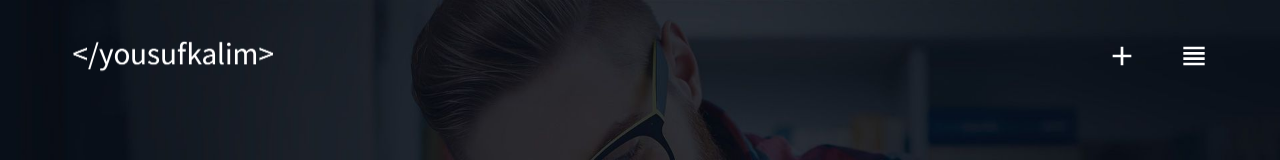
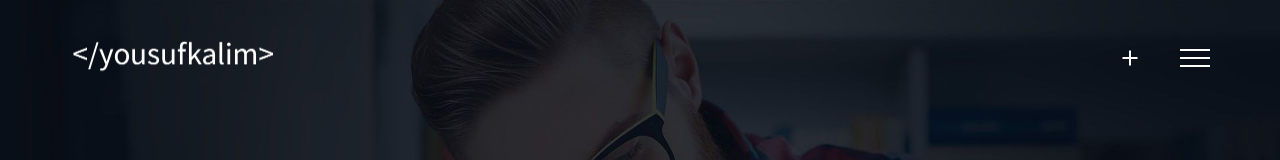
Before and after one commit to yousufkalim/portfolio-react, a React (Create React App) app: page / in a window 1280 px wide. Shown: the top 160 px of the page. Built offline with nearby package versions, Linux system fonts and the light colour scheme.

Commit message:
Work Section completed & Improved UI

```diff
--- a/package.json
+++ b/package.json
@@ -3,8 +3,6 @@
   "version": "0.1.0",
   "private": true,
   "dependencies": {
-    "@material-ui/core": "^4.11.0",
-    "@material-ui/icons": "^4.9.1",
     "@testing-library/jest-dom": "^5.11.6",
     "@testing-library/react": "^11.2.2",
     "@testing-library/user-event": "^12.2.2",
--- a/src/Style/About.css
+++ b/src/Style/About.css
@@ -1,6 +1,6 @@
 /* Section */
 .about {
-	padding: 160px 0 200px 0;
+	padding: 160px 0 260px 0;
 	background-color: #20232c;
 	position: relative;
 }
--- a/src/Style/Header.css
+++ b/src/Style/Header.css
@@ -1,9 +1,11 @@
+/* Main Container */
 header {
 	width: 100%;
 	height: 100vh;
 	position: relative;
 }
 
+/* Header Container */
 .header-container {
 	background-image: url("../images/Home/man-full.jpg");
 	width: 100%;
--- a/src/Style/Nav.css
+++ b/src/Style/Nav.css
@@ -14,6 +14,7 @@ nav {
 .scroll {
 	padding-top: 10px;
 	background-color: #20232c;
+	border-bottom: 1px solid #1d1f27;
 }
 
 /* Logo */
@@ -25,17 +26,43 @@ nav {
 
 /* Icons */
 .nav-icons-container {
+	margin-right: 20px;
 	display: flex;
 	align-items: center;
 }
 
-.nav-icons-container .MuiSvgIcon-root {
-	font-size: 2rem;
+/* Add Icon */
+.nav-add-icon {
+	margin: 0 50px;
+	position: relative;
 }
 
-.nav-add-icon,
-.nav-view-icon {
-	color: white;
-	margin: 0 20px;
+.nav-toggle-plus {
+	position: absolute;
+	top: 50%;
+	left: 50%;
+	transform: translate(-50%, -50%);
 	cursor: pointer;
+	border: 1px solid white;
+	height: 15px;
+	width: 2px;
 }
+
+.nav-toggle-minus {
+	position: absolute;
+	top: 50%;
+	left: 50%;
+	transform: translate(-50%, -50%);
+	cursor: pointer;
+	border: 1px solid white;
+	height: 2px;
+	width: 15px;
+}
+
+/* View Icon */
+.nav-toggle-line {
+	margin: 6px 0;
+	border: 1px solid white;
+	height: 2px;
+	width: 30px;
+}
--- a/src/Style/Work.css
+++ b/src/Style/Work.css
@@ -1,8 +1,19 @@
 /* Main Container */
 .work {
-	padding: 160px 0 200px 0;
+	padding: 86px 0 260px 0;
 	background-color: #191c23;
 	position: relative;
+}
+
+.work::before {
+	content: "";
+	width: 100%;
+	height: 175px;
+	position: absolute;
+	top: -100px;
+	left: 0;
+	background: #191c23;
+	transform: skewY(3.5deg);
 }
 
 /* Work Section Headings and Description*/
--- a/src/actions.js
+++ b/src/actions.js
@@ -1,15 +1,13 @@
-import React from "react";
-
 //Work File Actions
 
 function handleCircleOne(isVisible, circleOne, setCircleOne) {
-	if (isVisible && circleOne != 88) {
+	if (isVisible && circleOne !== 88) {
 		var a = 0;
 		var run = setInterval(frame, 10);
 
 		function frame() {
 			a = a + 1;
-			if (a == 89) {
+			if (a === 88) {
 				clearInterval(run);
 			} else {
 				setCircleOne((prev) => ++prev);
@@ -19,13 +17,13 @@ function handleCircleOne(isVisible, circleOne, setCircleOne) {
 }
 
 function handleCircleTwo(isVisible, circleTwo, setCircleTwo) {
-	if (isVisible && circleTwo != 82) {
+	if (isVisible && circleTwo !== 82) {
 		var a = 0;
 		var run = setInterval(frame, 10);
 
 		function frame() {
 			a = a + 1;
-			if (a == 83) {
+			if (a === 82) {
 				clearInterval(run);
 			} else {
 				setCircleTwo((prev) => ++prev);
@@ -35,13 +33,13 @@ function handleCircleTwo(isVisible, circleTwo, setCircleTwo) {
 }
 
 function handleCircleThree(isVisible, circleThree, setCircleThree) {
-	if (isVisible && circleThree != 95) {
+	if (isVisible && circleThree !== 95) {
 		var a = 0;
 		var run = setInterval(frame, 10);
 
 		function frame() {
 			a = a + 1;
-			if (a == 96) {
+			if (a === 95) {
 				clearInterval(run);
 			} else {
 				setCircleThree((prev) => ++prev);
--- a/src/components/About.jsx
+++ b/src/components/About.jsx
@@ -1,3 +1,4 @@
+//Init
 import React from "react";
 
 //Style
--- a/src/components/Header.jsx
+++ b/src/components/Header.jsx
@@ -1,8 +1,10 @@
+//Init
 import React from "react";
 
 //Style
 import "../Style/Header.css";
 
+//Component
 function Header({ heading, title, qoute }) {
 	return (
 		<header>
@@ -21,4 +23,5 @@ function Header({ heading, title, qoute }) {
 	);
 }
 
+//Component
 export default Header;
--- a/src/components/Nav.jsx
+++ b/src/components/Nav.jsx
@@ -1,9 +1,5 @@
 import React, { useState, useEffect } from "react";
 import { Link } from "react-router-dom";
-
-//Material Icons
-import AddIcon from "@material-ui/icons/Add";
-import ViewHeadlineIcon from "@material-ui/icons/ViewHeadline";
 
 //Gallery
 import logo from "../images/logo.png";
@@ -36,10 +32,13 @@ function Nav() {
 
 			<div className="nav-icons-container">
 				<div className="nav-add-icon">
-					<AddIcon />
+					<div className="nav-toggle-plus"></div>
+					<div className="nav-toggle-minus"></div>
 				</div>
 				<div className="nav-view-icon">
-					<ViewHeadlineIcon />
+					<div className="nav-toggle-line"></div>
+					<div className="nav-toggle-line"></div>
+					<div className="nav-toggle-line"></div>
 				</div>
 			</div>
 		</nav>
--- a/src/components/Work.jsx
+++ b/src/components/Work.jsx
@@ -1,10 +1,11 @@
+//Init
 import React, { useState } from "react";
 
 //Importing Modules
 import { Circle } from "rc-progress";
 import VisibilitySensor from "react-visibility-sensor";
 
-//Importing Actions
+//Importing Actions from External file
 import {
 	handleCircleOne,
 	handleCircleTwo,
@@ -14,30 +15,27 @@ import {
 //Style
 import "../Style/Work.css";
 
-function Work({ title, tagline, description }) {
-	let [circleOne, setCircleOne] = useState(0);
-	let [circleTwo, setCircleTwo] = useState(0);
-	let [circleThree, setCircleThree] = useState(0);
+//Progress Component
+function Progress() {
+	//Initializing State
+	let [circleOne, setCircleOne] = useState(1);
+	let [circleTwo, setCircleTwo] = useState(1);
+	let [circleThree, setCircleThree] = useState(1);
 
 	return (
+		// Using Visibility Sensor to run progress bar when this component shows to user
 		<VisibilitySensor
+			partialVisibility
 			onChange={(isVisible) => {
+				console.log(isVisible);
 				handleCircleOne(isVisible, circleOne, setCircleOne);
 				handleCircleTwo(isVisible, circleTwo, setCircleTwo);
 				handleCircleThree(isVisible, circleThree, setCircleThree);
 			}}
 		>
-			<section className="work">
-				<div className="work-container">
-					<div className="work-heading">
-						<h1>{title}</h1>
-						<h3>{tagline}</h3>
-						<div className="border"></div>
-					</div>
-					<p className="work-description">{description}</p>
 			<div className="progress">
 				<div className="progress-block">
-							<i class="fab fa-gitlab"></i>
+					<i className="fab fa-gitlab"></i>
 					<Circle
 						className="circle"
 						percent={circleOne}
@@ -47,7 +45,7 @@ function Work({ title, tagline, description }) {
 					/>
 				</div>
 				<div className="progress-block">
-							<i class="fas fa-shield-alt"></i>
+					<i className="fas fa-shield-alt"></i>
 					<Circle
 						className="circle"
 						percent={circleTwo}
@@ -57,7 +55,7 @@ function Work({ title, tagline, description }) {
 					/>
 				</div>
 				<div className="progress-block">
-							<i class="far fa-gem"></i>
+					<i className="far fa-gem"></i>
 					<Circle
 						className="circle"
 						percent={circleThree}
@@ -67,10 +65,26 @@ function Work({ title, tagline, description }) {
 					/>
 				</div>
 			</div>
-				</div>
-			</section>
 		</VisibilitySensor>
 	);
 }
 
+//Work Section Component
+function Work({ title, tagline, description }) {
+	return (
+		<section className="work">
+			<div className="work-container">
+				<div className="work-heading">
+					<h1>{title}</h1>
+					<h3>{tagline}</h3>
+					<div className="border"></div>
+				</div>
+				<p className="work-description">{description}</p>
+				<Progress />
+			</div>
+		</section>
+	);
+}
+
+//Exports
 export default Work;
--- a/src/pages/Home.jsx
+++ b/src/pages/Home.jsx
@@ -4,12 +4,13 @@ import React from "react";
 //data
 import { header, about, work } from "../data/home";
 
-//Components
+//Importing Components
 import Nav from "../components/Nav";
 import Header from "../components/Header";
 import About from "../components/About";
 import Work from "../components/Work";
 
+//Component
 function Home() {
 	return (
 		<React.Fragment>
@@ -31,4 +32,5 @@ function Home() {
 	);
 }
 
+//Export
 export default Home;
```
Also changed, not shown: 2 other files (tests, documents, lock files or other folders). Lines whose indentation alone changed are shown as unchanged.
